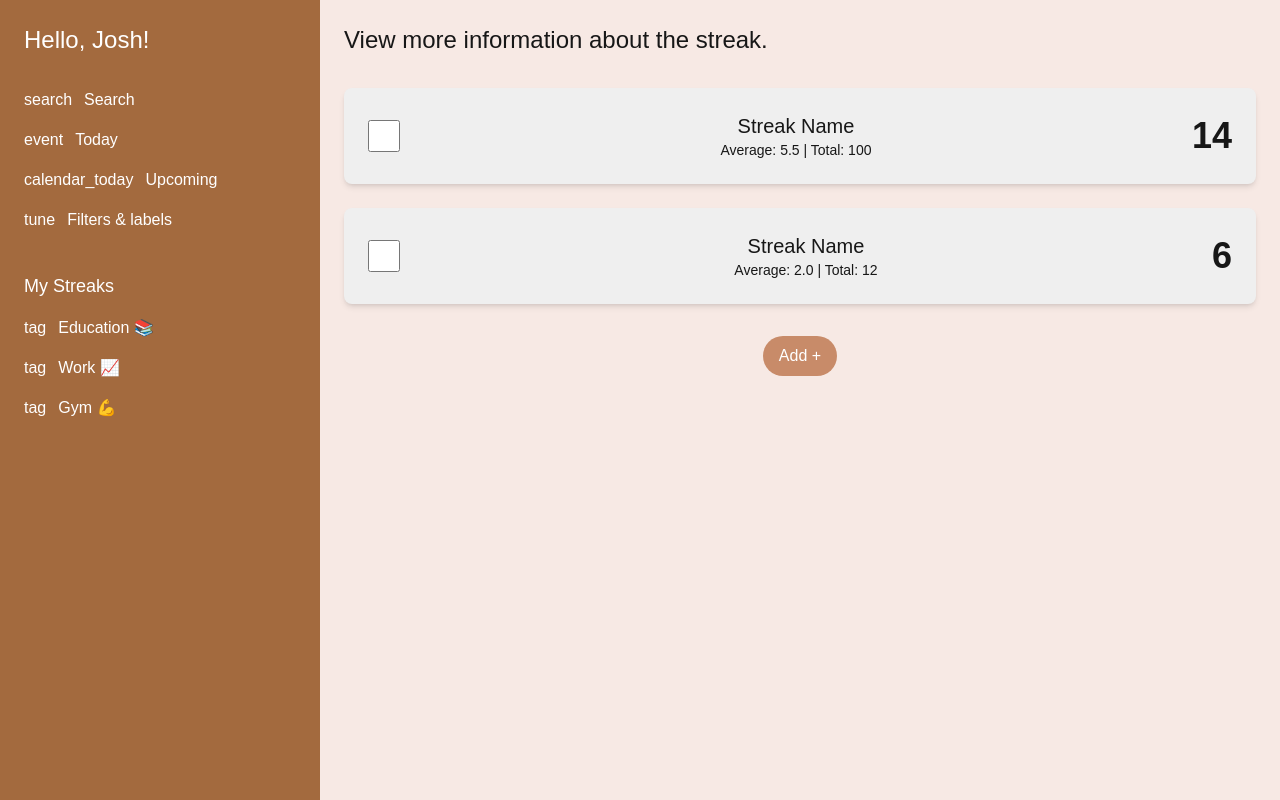
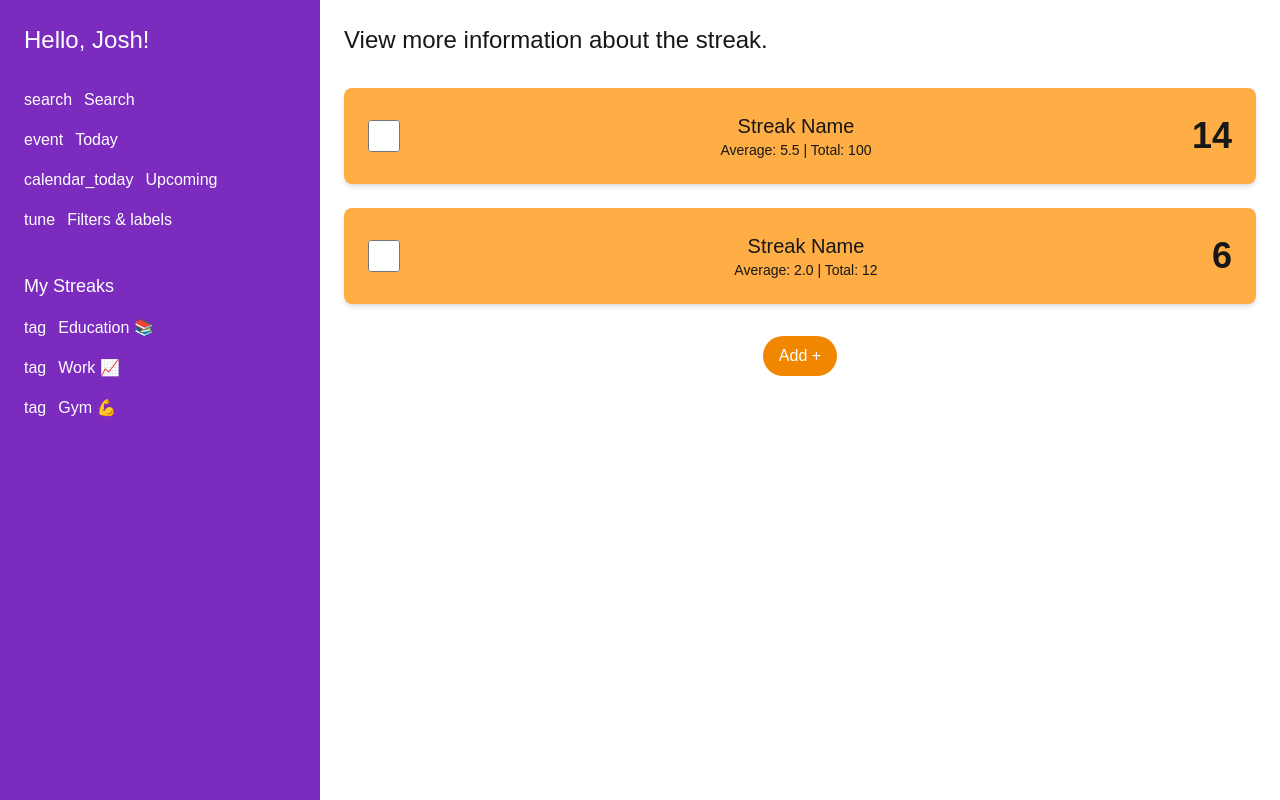
Before and after one commit to sofiagalkina/StreakSnap, a Next.js app: page / in a window 1280 px wide. Built offline with nearby package versions, Linux system fonts and the light colour scheme.

Commit message:
theme-colored ish?

```diff
--- a/src/app/page.tsx
+++ b/src/app/page.tsx
@@ -4,7 +4,7 @@ export default function Home() {
   return (
     <div className="min-h-screen bg-[#F7E9E4] flex">
       {/* Sidebar */}
-      <div className="w-1/4 bg-[#A36A3E] text-[#FFFFFF] flex flex-col p-6">
+      <div className="w-1/4 bg-[#7b2cbf] text-[#FFFFFF] flex flex-col p-6">
         <h1 className="text-2xl mb-8">Hello, Josh!</h1>
         <ul className="space-y-4">
           <li className="flex items-center">
@@ -46,12 +46,12 @@ export default function Home() {
       </div>
 
       {/* Main Content */}
-      <div className="flex-1 p-6 text-[#171717]">
+      <div className="flex-1 p-6 text-[#171717] bg-white">
         <h2 className="text-2xl mb-8">View more information about the streak.</h2>
 
         {/* Streak Card */}
         <div className="space-y-6">
-          <div className="bg-[#EFEFEF] rounded-lg p-6 shadow-md flex justify-between items-center">
+          <div className="bg-[#ffad45] rounded-lg p-6 shadow-md flex justify-between items-center">
             <input type="checkbox"  className="w-8 h-8" />
             <div className="text-center">
               <h3 className="text-xl">Streak Name</h3>
@@ -62,7 +62,7 @@ export default function Home() {
             </div>
           </div>
 
-          <div className="bg-[#EFEFEF] rounded-lg p-6 shadow-md flex justify-between items-center">
+          <div className="bg-[#ffad45] rounded-lg p-6 shadow-md flex justify-between items-center">
             <input type="checkbox" className="w-8 h-8" />
             <div className="text-center">
               <h3 className="text-xl">Streak Name</h3>
@@ -76,7 +76,7 @@ export default function Home() {
 
         {/* Add Button */}
         <div className="mt-8 flex justify-center">
-          <button className="bg-[#C88B69] text-[#FFFFFF] py-2 px-4 rounded-full">Add +</button>
+          <button className="bg-[#f18701] text-[#FFFFFF] py-2 px-4 rounded-full">Add +</button>
         </div>
       </div>
     </div>
```
